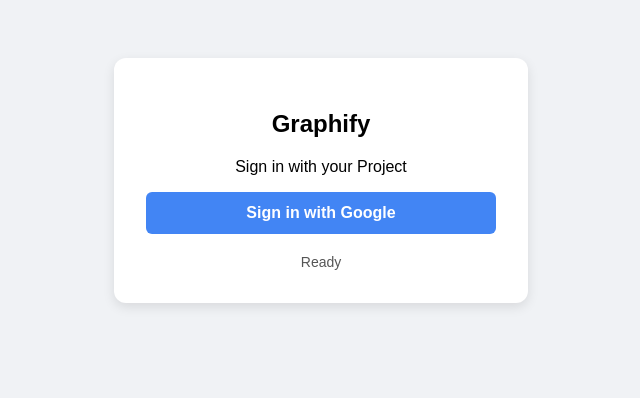
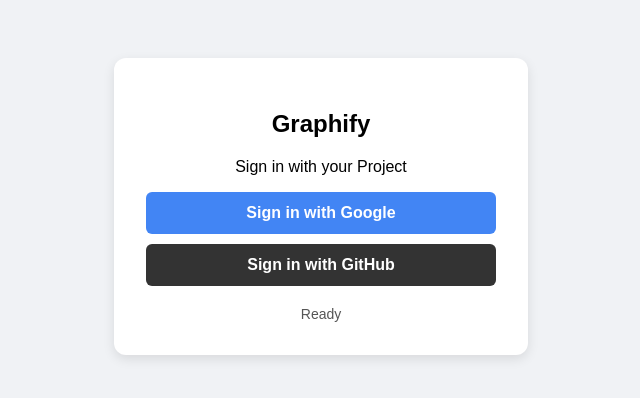
Before and after one commit to jc-melendrez/graphify, a Django app: page / in a window 1280 px wide. Shown: the top 398 px of the page, without its empty margins (319-959 px from the left). Run offline with Django 5.2, Linux system fonts and the light colour scheme; some libraries are stand-ins or nearby versions.

Commit message:
github auth nagana na din

```diff
--- a/main/templates/main/index.html
+++ b/main/templates/main/index.html
@@ -7,7 +7,9 @@
         body { font-family: sans-serif; display: flex; flex-direction: column; align-items: center; padding-top: 50px; background: #f0f2f5; }
         .card { background: white; padding: 2rem; border-radius: 12px; box-shadow: 0 4px 12px rgba(0,0,0,0.1); width: 350px; text-align: center; }
         #result { margin-top: 20px; font-size: 14px; color: #555; min-height: 1.2em; }
-        button { padding: 12px 24px; font-size: 16px; cursor: pointer; background-color: #4285F4; color: white; border: none; border-radius: 6px; font-weight: bold; width: 100%; transition: opacity 0.2s; }
+        .login-btn { display: block; text-decoration: none; padding: 12px 24px; margin-top: 10px; font-size: 16px; cursor: pointer; color: white; border: none; border-radius: 6px; font-weight: bold; width: 100%; box-sizing: border-box; transition: opacity 0.2s; }
+        #google-login { background-color: #4285F4; }
+        #github-login { background-color: #333; }
         button:disabled { opacity: 0.5; cursor: not-allowed; }
     </style>
 </head>
@@ -15,7 +17,8 @@
     <div class="card">
         <h2>Graphify</h2>
         <p>Sign in with your Project</p>
-        <button id="google-login">Sign in with Google</button>
+        <button id="google-login" class="login-btn">Sign in with Google</button>
+        <a id="github-login" href="{% url 'github_login' %}" class="login-btn">Sign in with GitHub</a>
         <div id="result">Ready</div>
     </div>
 
--- a/main/urls.py
+++ b/main/urls.py
@@ -5,5 +5,7 @@ urlpatterns = [
     path('', views.login_page, name='login'),
     path('dashboard/', views.dashboard_view, name='dashboard'),
     path('auth/google/', views.google_login, name='google_login'), # JS hits this
+    path('auth/github/', views.github_login, name='github_login'),
+    path('auth/github/callback/', views.github_callback, name='github_callback'),
     path('logout/', views.logout_view, name='logout'),
 ]
--- a/main/views.py
+++ b/main/views.py
@@ -1,5 +1,6 @@
 import json
 import logging
+import requests
 from django.http import JsonResponse
 from django.shortcuts import render, redirect
 from django.views.decorators.csrf import csrf_exempt
@@ -7,6 +8,8 @@ from firebase_admin import auth
 from django.contrib.auth.models import User
 from django.contrib.auth import login, logout
 from django.contrib.auth.decorators import login_required
+from django.conf import settings
+from django.urls import reverse
 
 def login_page(request):
     # If user is already authenticated, redirect them to the dashboard
@@ -64,3 +67,64 @@ def logout_view(request):
     """Logs the user out and redirects to the login page."""
     logout(request)
     return redirect('login')
+
+def github_login(request):
+    """Redirects the user to GitHub's authorization page."""
+    github_auth_url = (
+        f"https://github.com/login/oauth/authorize?client_id={settings.GITHUB_CLIENT_ID}"
+        f"&redirect_uri={request.build_absolute_uri(reverse('github_callback'))}"
+        "&scope=user:email"
+    )
+    return redirect(github_auth_url)
+
+def github_callback(request):
+    """Handles the callback from GitHub after user authorization."""
+    code = request.GET.get('code')
+    if not code:
+        return redirect('login')
+
+    try:
+        # 1. Exchange the code for an access token
+        token_response = requests.post(
+            'https://github.com/login/oauth/access_token',
+            data={
+                'client_id': settings.GITHUB_CLIENT_ID,
+                'client_secret': settings.GITHUB_CLIENT_SECRET,
+                'code': code,
+            },
+            headers={'Accept': 'application/json'}
+        )
+        token_response.raise_for_status()
+        access_token = token_response.json().get('access_token')
+
+        # 2. Use the access token to get user info
+        user_response = requests.get(
+            'https://api.github.com/user',
+            headers={'Authorization': f'token {access_token}'}
+        )
+        user_response.raise_for_status()
+        github_user_data = user_response.json()
+
+        email = github_user_data.get('email')
+        # If email is private, use the login as a fallback unique identifier
+        username = github_user_data.get('login')
+        name_str = github_user_data.get('name') or ''
+        name = name_str.split(' ')
+
+        # 3. Get or create a Django user and log them in
+        user, created = User.objects.get_or_create(
+            username=email or username,
+            defaults={
+                'email': email,
+                'email': email or '',
+                'first_name': name[0] if name else '',
+                'last_name': ' '.join(name[1:]) if len(name) > 1 else ''
+            }
+        )
+        login(request, user)
+
+    except requests.RequestException as e:
+        logging.error(f"GitHub callback error: {e}")
+        return redirect('login')
+
+    return redirect('dashboard')
```
Also changed, not shown: graphify/settings.py (+14 -1 lines), db.sqlite3 (added), 1 other file.
